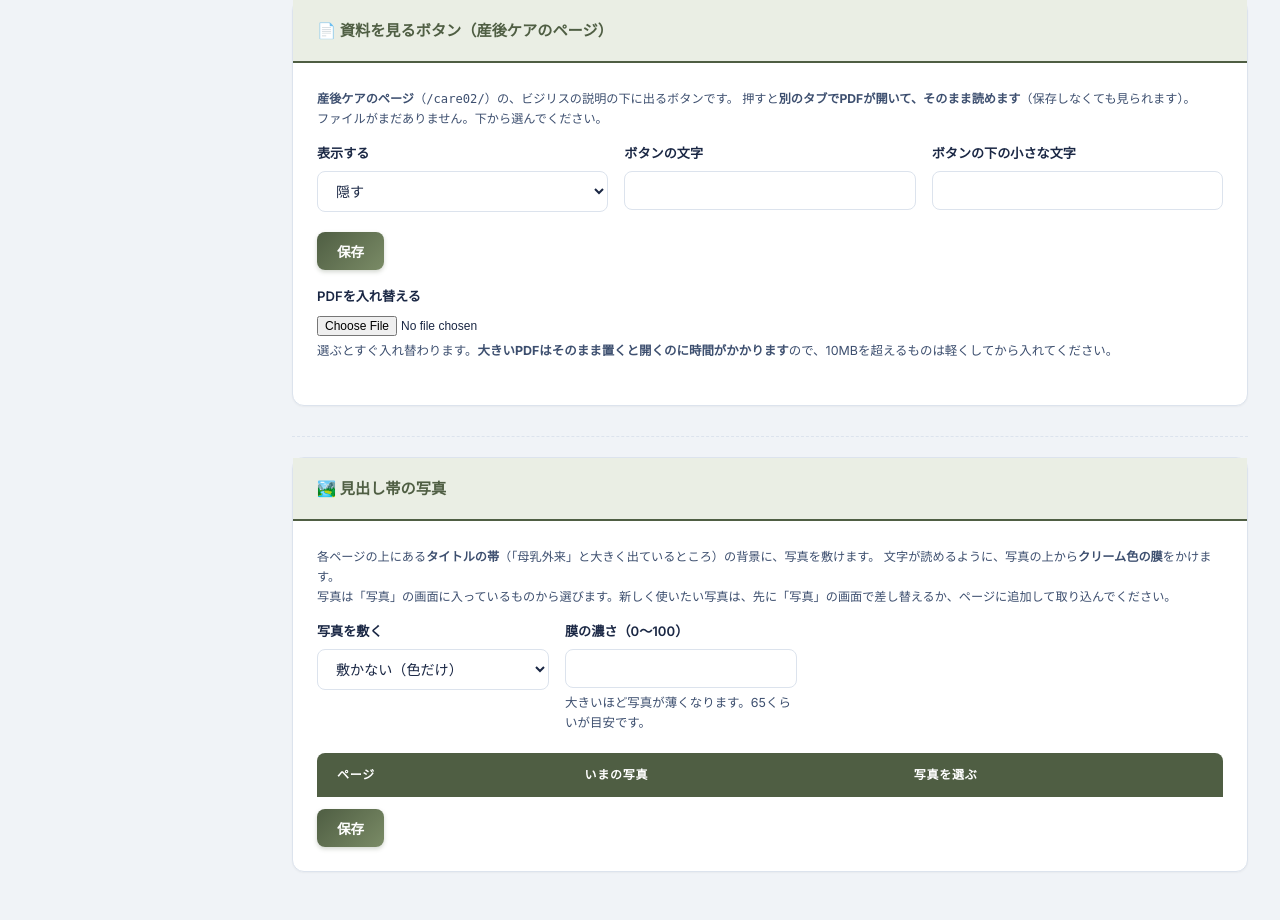
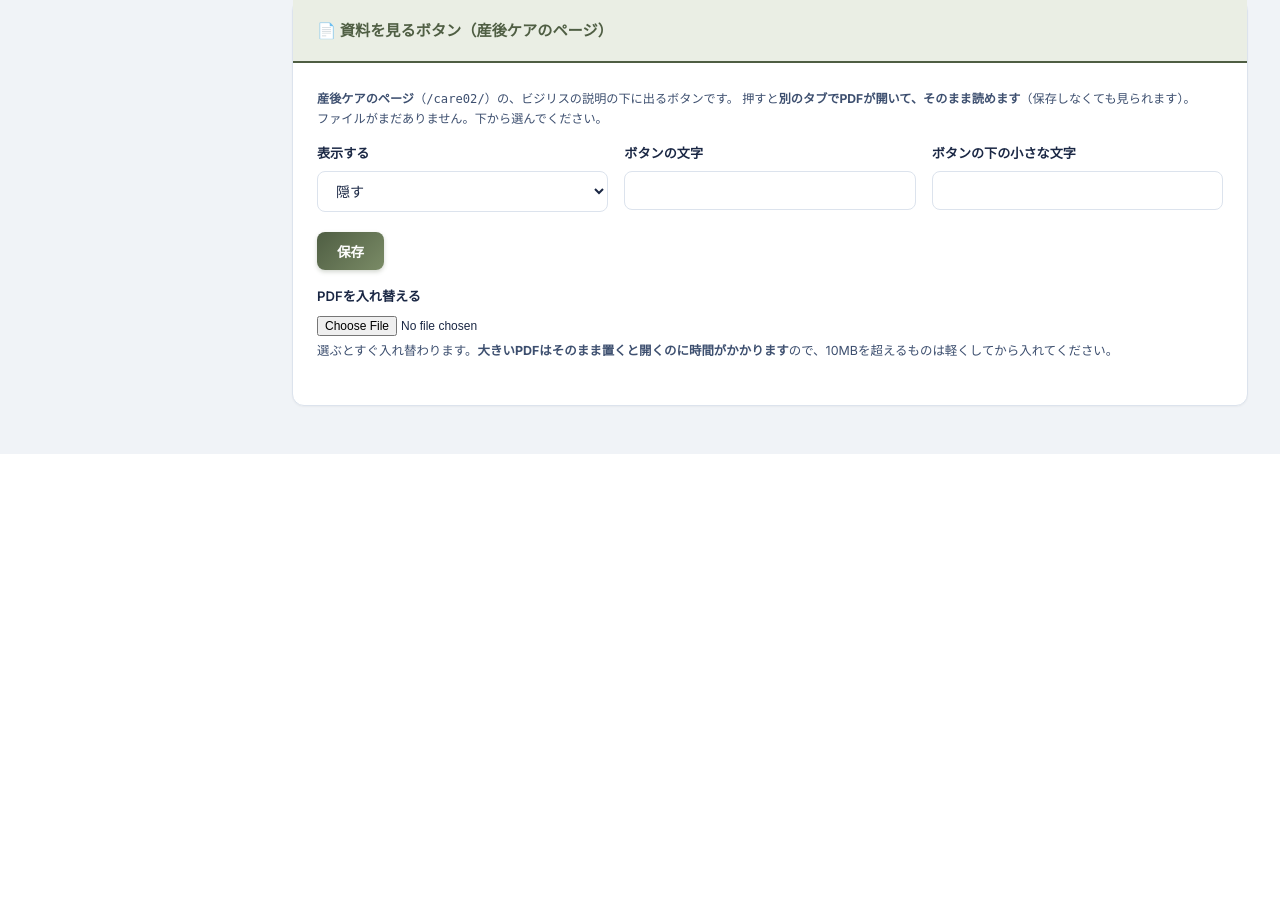
Before and after one commit to mayumi-josanin/mayumi-app, a Django app: template server/apps/hp/templates/manage/hp_basic.html in a window 1280 px wide. Shown: the part 2598-3518 px from the top of the page. After the commit the page ends 3052 px from the top, so only its background shows below. Run offline with Django 5.2, Linux system fonts and the light colour scheme; the template is opened without the code that fills it, so the values that code supplies are empty.

Commit message:
公式サイト: 見出し帯の写真は旧アプリどおり「写真」の画面だけに（基本情報から外す）
Co-Authored-By: Claude Fable 5.1 <noreply@anthropic.com>
Claude-Session: https://claude.ai/code/session_01NKUtzk3Xr93PyYoGcDnCfr

```diff
--- a/server/apps/hp/templates/manage/hp_basic.html
+++ b/server/apps/hp/templates/manage/hp_basic.html
@@ -290,43 +290,6 @@
   </div>
 </div>
 
-{# ---------------- 🏞️ 見出し帯の写真（sec_page_heads） ---------------- #}
-<div id="sec-page_heads" class="hp-sep"></div>
-<div class="card">
-  <div class="card-header"><h2>🏞️ 見出し帯の写真</h2></div>
-  <div class="card-body">
-    <p class="sub">各ページの上にある<b>タイトルの帯</b>（「母乳外来」と大きく出ているところ）の背景に、写真を敷けます。
-    文字が読めるように、写真の上から<b>クリーム色の膜</b>をかけます。<br>
-    写真は「写真」の画面に入っているものから選びます。新しく使いたい写真は、先に「写真」の画面で差し替えるか、ページに追加して取り込んでください。</p>
-    <form method="post" action="{% url 'manage:hp_basic_save' %}" style="margin-top:14px">{% csrf_token %}
-      <input type="hidden" name="part" value="page_heads">
-      <div class="form-row" style="max-width:480px">
-        <div class="form-group"><label>写真を敷く</label>
-          <select name="ph-show" class="form-control">
-            <option value="1" {% if page_heads.show %}selected{% endif %}>敷く</option>
-            <option value="0" {% if not page_heads.show %}selected{% endif %}>敷かない（色だけ）</option>
-          </select></div>
-        <div class="form-group"><label>膜の濃さ（0〜100）</label>
-          <input type="text" name="ph-veil" class="form-control" value="{{ page_heads.veil }}">
-          <p class="form-hint">大きいほど写真が薄くなります。65くらいが目安です。</p></div>
-      </div>
-      <div class="table-wrap"><table>
-        <thead><tr><th>ページ</th><th>いまの写真</th><th>写真を選ぶ</th></tr></thead>
-        <tbody>
-        {% for r in page_heads.rows %}
-          <tr><td style="width:150px">{{ r.label }}</td>
-            <td style="width:150px">{% if r.cur %}<img src="{% url 'manage:hp_site_file' path='assets/img/'|add:r.cur %}" alt="" style="width:100%;height:64px;object-fit:cover;border-radius:4px">{% else %}<span class="sub">なし</span>{% endif %}</td>
-            <td><select name="ph-{{ r.key }}" class="form-control">
-              <option value="" {% if not r.cur %}selected{% endif %}>（写真なし・色だけ）</option>
-              {% for fn in page_heads.pics %}<option value="{{ fn }}" {% if fn == r.cur %}selected{% endif %}>{{ fn }}</option>{% endfor %}
-            </select></td></tr>
-        {% endfor %}
-        </tbody>
-      </table></div>
-      <button class="btn btn-primary" style="margin-top:12px">保存</button>
-    </form>
-  </div>
-</div>
 
 <script>
 /* 旧アプリの fbPreview と同じ。保存せずに、Facebook の枠をこの場に出して確かめる */
```
Also changed, not shown: server/apps/hp/views_basic.py (+1 -28 lines), server/tests/test_hp_basic.py (+0 -16 lines).
